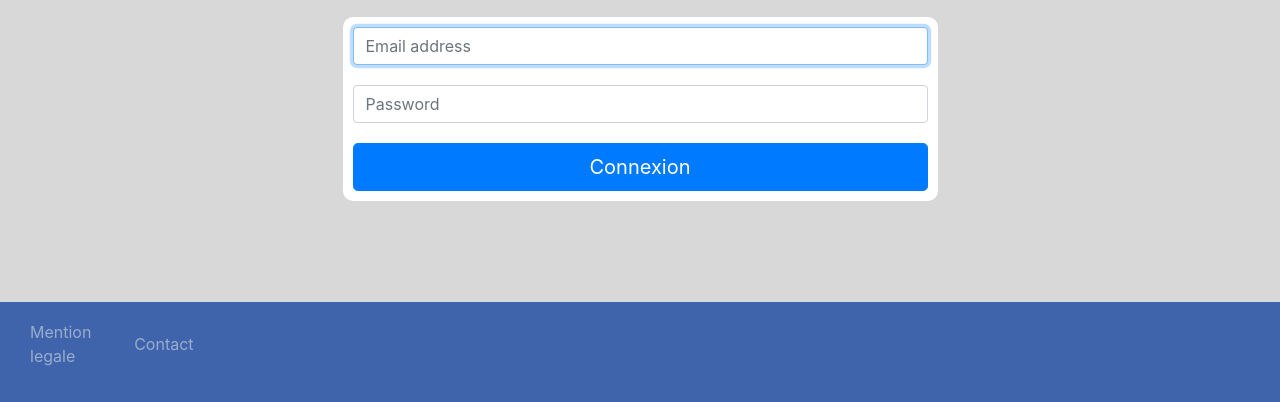
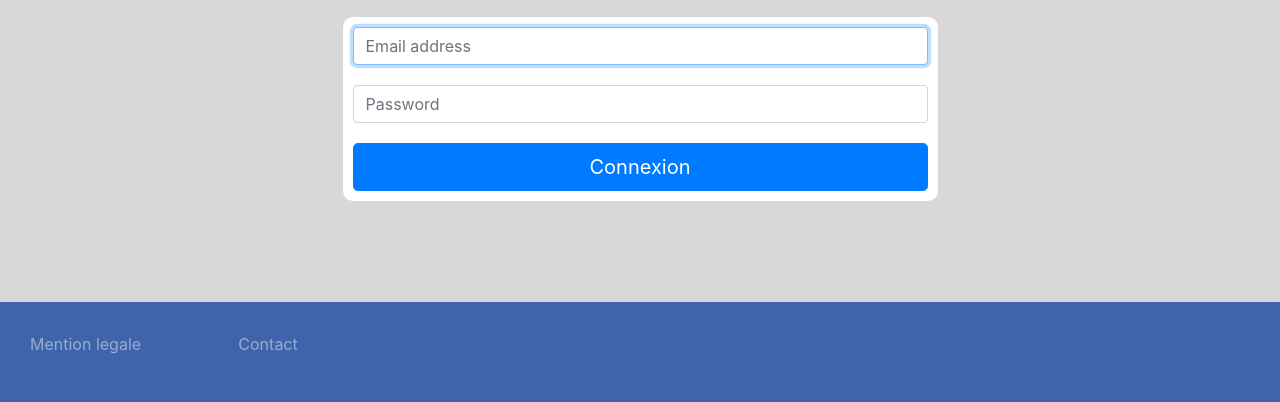
Before and after one commit to ledoux38/P13-Pydomus, a Django app: page /login/ in a window 1280 px wide. Shown: the part 398-800 px from the top of the page. Run offline with Django 3.2, Linux system fonts and the light colour scheme; some libraries are stand-ins or nearby versions.

Commit message:
modification display footer correction bug display legal notice

```diff
--- a/domus/templates/domus/footer.html
+++ b/domus/templates/domus/footer.html
@@ -1,12 +1,12 @@
 {% load static %}
 <div class="container-fluid footer">
   <footer class="row">
-    <div class="col-sm-1">
+    <div class="col-sm-2">
       <p>
         <a href="#">Mention legale</a>
       </p>
     </div>
-    <div class="col-sm-1">
+    <div class="col-sm-2">
       <p>
         <a href="#">Contact</a>
       </p>
```
